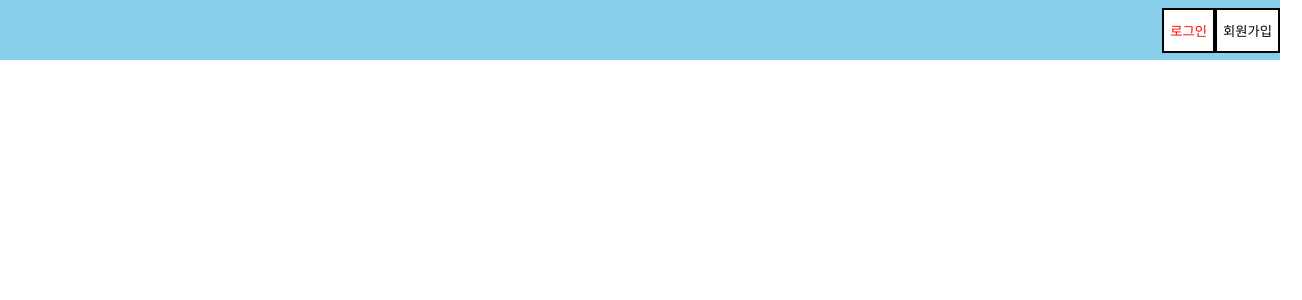
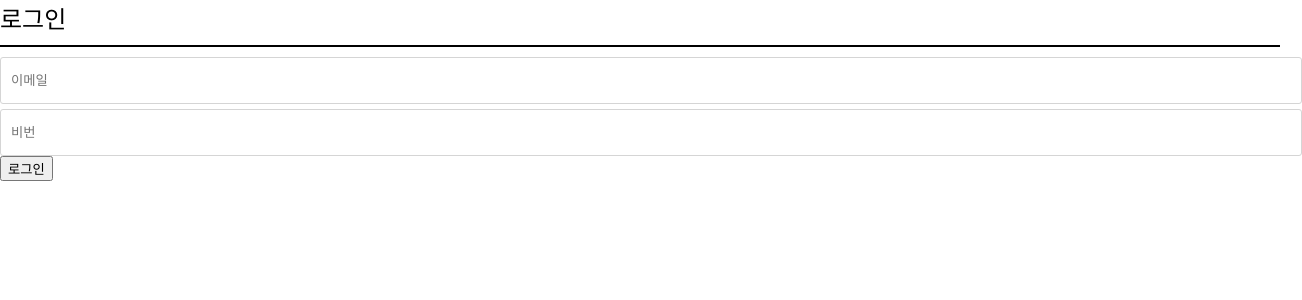
Before and after one commit to hilim9/react_study2_sw, a React app: page / in a window 1280 px wide. Shown: the top 300 px of the page, 1302 px wide, since content can reach past the window. Built offline with nearby package versions, Linux system fonts and the light colour scheme.

Commit message:
react_project

```diff
--- a/package.json
+++ b/package.json
@@ -56,6 +56,7 @@
     "semver": "^7.3.5",
     "source-map-loader": "^3.0.0",
     "style-loader": "^3.3.1",
+    "styled-components": "^6.1.1",
     "tailwindcss": "^3.0.2",
     "terser-webpack-plugin": "^5.2.5",
     "web-vitals": "^2.1.0",
@@ -70,6 +71,9 @@
     "test": "node scripts/test.js"
   },
   "eslintConfig": {
+    "env": {
+      "NODE_ENV": "development"
+    },
     "extends": [
       "react-app",
       "react-app/jest"
--- a/src/App.js
+++ b/src/App.js
@@ -1,12 +1,12 @@
-//import LoginContainer from './containers/member/LoginContainer';
+import LoginContainer from './containers/member/LoginContainer';
 //import Posts from './components/post';
 //import Counter from './components/Counter';
 //import Average from './components/Average';
 //import SassComponent from './components/SassComponent';
-import Header from './components/Header';
+//import Header from './components/Header';
 
 const App = () => {
-  return <Header />;
+  return <LoginContainer />;
 };
 
 export default App;
--- a/src/components/Header.js
+++ b/src/components/Header.js
@@ -1,15 +1,22 @@
+import { useState } from 'react';
 import styles from '../styles/header.module.scss';
-import classNames from 'classnames';
+import classNames from 'classnames/bind';
 
-console.log(styles);
+const cn = classNames.bind(styles);
+
+//console.log(styles);
 
 const Header = () => {
+  const [isActive, setIsActive] = useState(false);
   return (
-    <div className={styles.header}>
-      <button type="button" className={classNames('red', 'cls1', 'cls2')}>
+    <div className={cn('header')}>
+      <button type="button" className={cn('red', { isActive })}>
         로그인
       </button>
       <button type="button">회원가입</button>
+      <button type="button" onClick={() => setIsActive(!isActive)}>
+        Toggle
+      </button>
     </div>
   );
 };
--- /dev/null
+++ b/src/components/commons/InputStyle.js
@@ -0,0 +1,13 @@
+import styled from 'styled-components';
+
+export const InputText = styled.input`
+  border: 1px solid #d5d5d5;
+  width: 100%;
+  height: 45px;
+  padding: 0 10px;
+  border-radius: 3px;
+  display: block;
+  & + & {
+    margin-top: 5px;
+  }
+`;
--- /dev/null
+++ b/src/components/commons/TitleStyle.js
@@ -0,0 +1,24 @@
+import styled, { css } from 'styled-components';
+import fontSize from '../../styles/commons/fontSize';
+
+export const MainTitle = styled.div`
+  font-size: ${({ size }) => (size ? fontSize[size] : fontSize.big)};
+  border-bottom: 2px solid ${({ bcolor }) => bcolor || '#000'};
+  padding-bottom: 10px;
+  margin-bottom: 10px;
+  ${({ color }) =>
+    color &&
+    css`
+      color: ${color};
+    `}
+`;
+
+/*
+const num1 = 10;
+const num2 = 20;
+
+export { num1 }; // 여러개 내보내기
+export { num2 };
+
+export default MainTitle; // 한개만 내보내기
+*/
--- a/src/components/member/LoginForm.js
+++ b/src/components/member/LoginForm.js
@@ -1,13 +1,36 @@
 import { useTranslation } from 'react-i18next';
+import { MainTitle } from '../../components/commons/TitleStyle';
+import { InputText } from '../commons/InputStyle';
+//import styled, { css } from 'styled-components';
+/*
+const darkModeCss = css`
+  background: #000;
+  color: #fff;
+`;
+
+const TitleStyle = styled.h1`
+  border-bottom: 2px solid #000;
+  font-size: 1.75rem;
+  padding-bottom: 10px;
+  margin-bottom: 20px;
+  color: ${(props) => props.color || 'black'};
+
+  span {
+    border: 2px solid red;
+  }
+
+  ${(props) => props.theme === 'dark' && darkModeCss}
+`; */
 
 const LoginForm = ({ onSubmit, onChange, form, error }) => {
   const { t } = useTranslation(); // t : Translation
 
   return (
     <>
-      <h1>{t('로그인')}</h1>
+      <MainTitle>{t('로그인')}</MainTitle>
+
       <form onSubmit={onSubmit}>
-        <input
+        <InputText
           type="text"
           name="email"
           placeholder={t('이메일')}
@@ -16,7 +39,7 @@ const LoginForm = ({ onSubmit, onChange, form, error }) => {
         />
         {error.email && <div>{error.email}</div>}
 
-        <input
+        <InputText
           type="password"
           name="password"
           placeholder={t('비밀번호')}
--- /dev/null
+++ b/src/styles/commons/fontSize.js
@@ -0,0 +1,9 @@
+export const fontSizes = [0.75, 1, 1.25, 1.5, 1.75];
+
+export default {
+  small: fontSizes[0] + 'rem',
+  normal: fontSizes[1] + 'rem',
+  medium: fontSizes[2] + 'rem',
+  big: fontSizes[3] + 'rem',
+  extraBig: fontSizes[4] + 'rem',
+};
--- a/src/styles/header.module.scss
+++ b/src/styles/header.module.scss
@@ -9,6 +9,10 @@
         height: 45px;
         border: 2px solid #000;
         background: #fff;
+
+        &.on {
+            background: orange;
+        }
     }
 }
 
```
Also changed, not shown: 1 other file (tests, documents, lock files or other folders).
